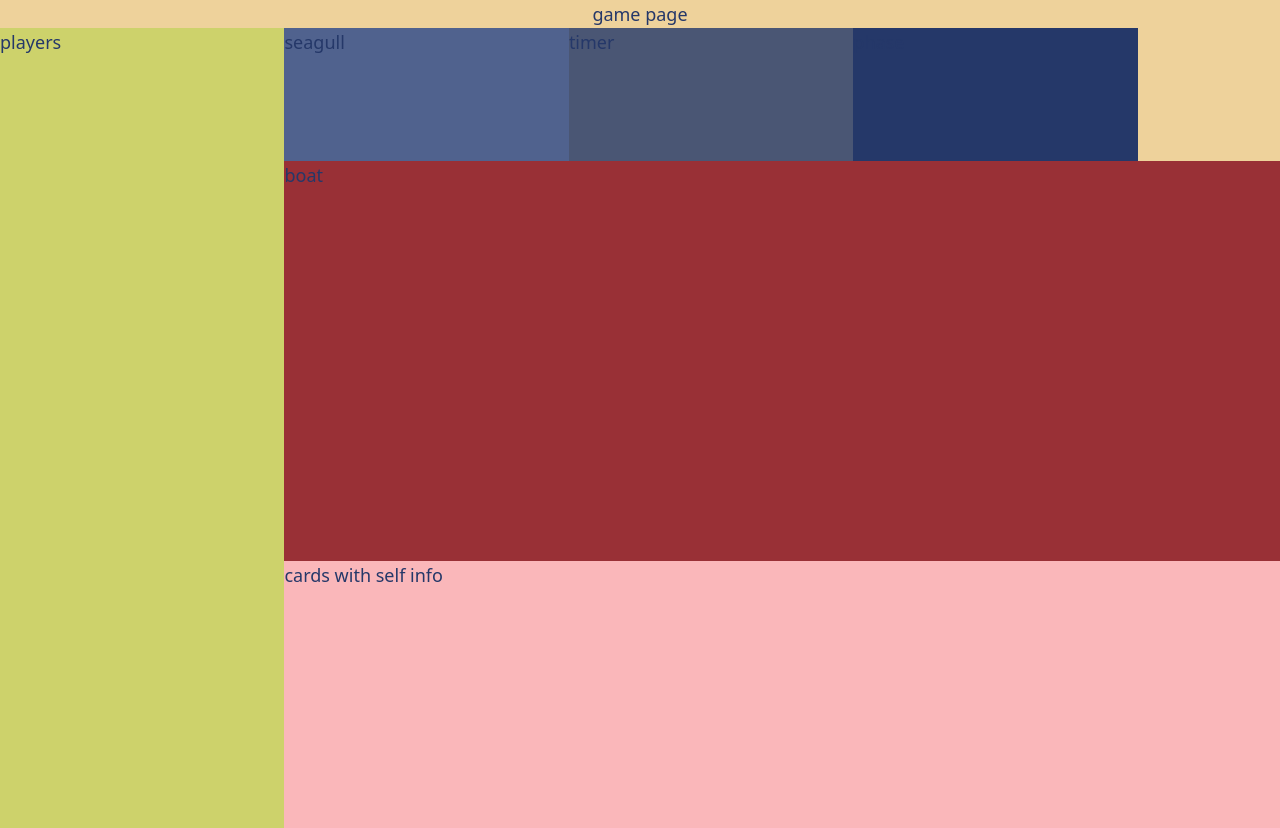
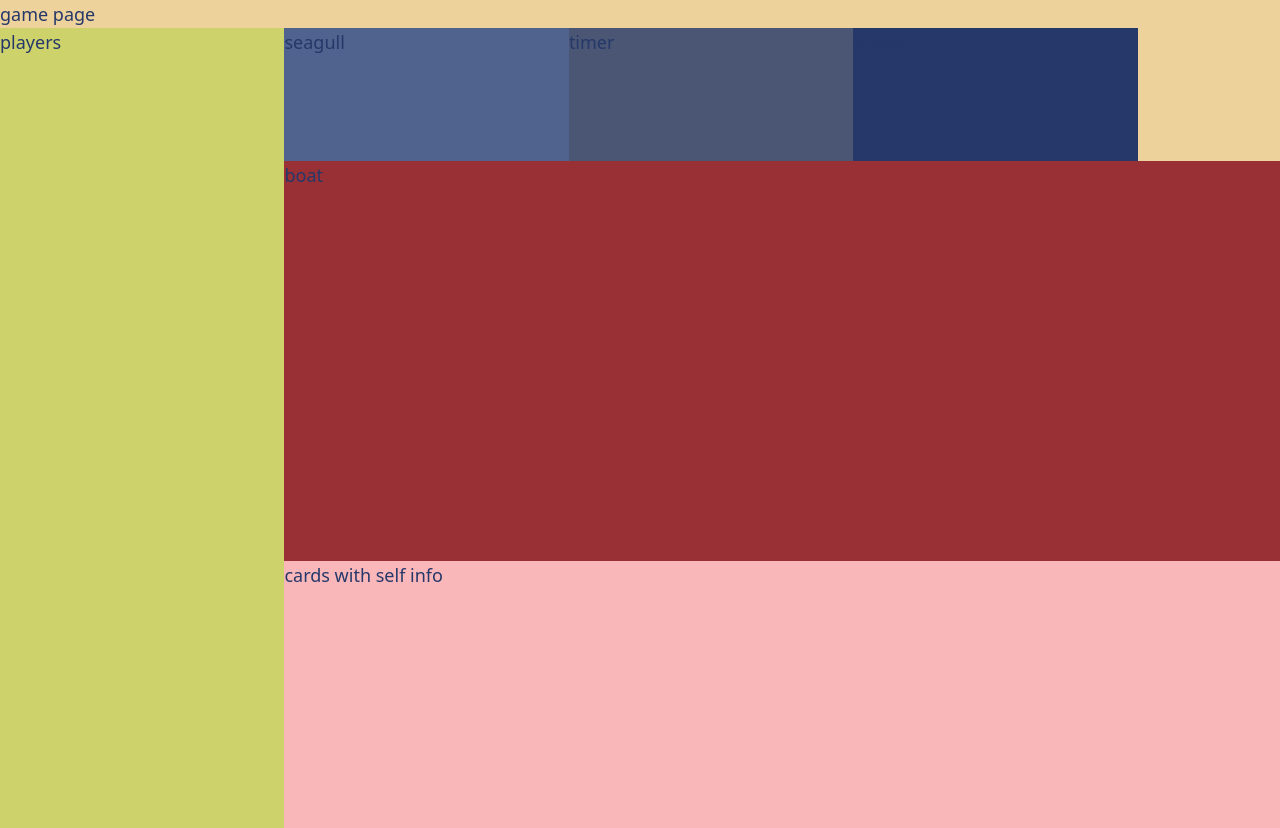
Before and after one commit to LifeBoat-TableGame/API, a Vue app in the folder client/: page /game in a window 1280 px wide. Built offline with nearby package versions, Linux system fonts and the light colour scheme; no server answers.

Commit message:
flex removed from game page

```diff
--- a/client/views/GamePage.vue
+++ b/client/views/GamePage.vue
@@ -1,6 +1,5 @@
 <template>
-  <div class="vertical-container">
-    game page
+    <div>game page</div>
     <div class="game-grid">
       <div class="players-field bg-olive-400">players</div>
       <div class="seagull-field bg-main-blue">seagull</div>
@@ -9,7 +8,6 @@
       <div class="self-field bg-light-red">cards with self info</div>
       <div class="boat-field bg-deep-red"> boat</div>
     </div>
-  </div>
 </template>
 
 <script setup lang="ts">
```
